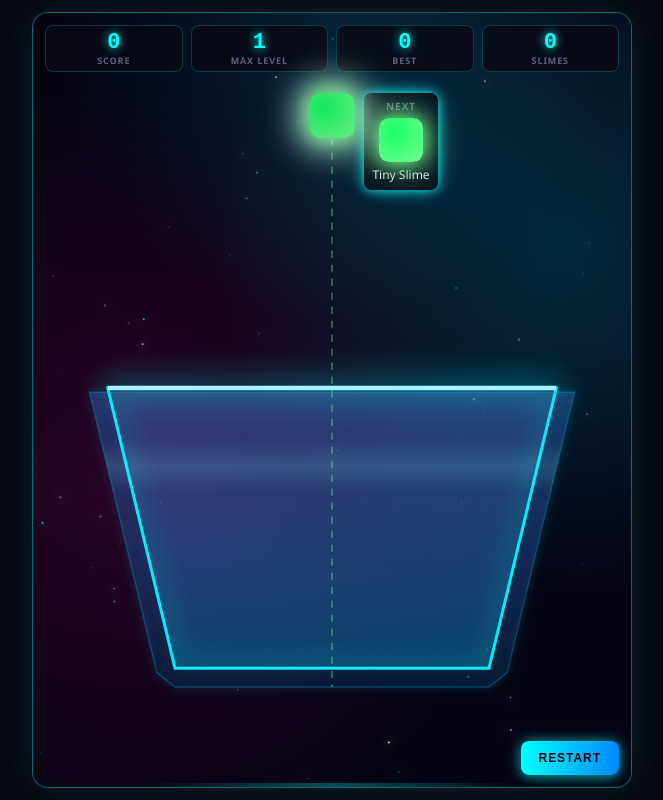
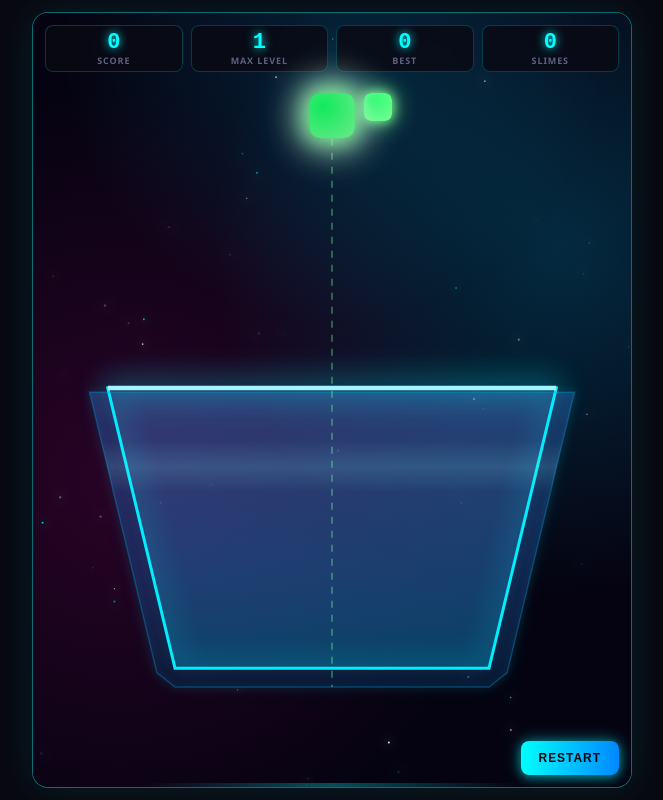
Before and after one commit to Yurashk/slime-cosmo, a website built with Vite: page index.html in a window 1280 px wide. Shown: the whole page, without its empty margins (308-971 px from the left). Built offline with nearby package versions, Linux system fonts and the light colour scheme.

Commit message:
Minimal next-color square next to preview; remove containSlimes rescue; softer first-4 slimes; quieter merge blast

```diff
--- a/index.html
+++ b/index.html
@@ -37,9 +37,7 @@
         </div>
 
         <div id="next-slime-hud" class="next-slime-hud">
-          <span class="next-label">NEXT</span>
           <div id="next-slime-display" class="next-slime-display"></div>
-          <span id="next-slime-name" class="next-name">Micro Slime</span>
         </div>
 
         <button id="restart-btn" class="neon-btn restart-btn">RESTART</button>
--- a/src/SlimeConfig.js
+++ b/src/SlimeConfig.js
@@ -1,6 +1,6 @@
 export const MAX_SLIME_LEVEL = 128;
 export const BLAST_RADIUS = 150;
-export const BLAST_FORCE_MULTIPLIER = 0.04;
+export const BLAST_FORCE_MULTIPLIER = 0.03;
 export const MERGE_COOLDOWN = 100;
 
 export const IRIDESCENT_LEVEL = 12;
@@ -21,10 +21,10 @@ const LEVEL_THEMES = {
 };
 
 const BASE_CONFIGS = [
-  { level: 1, name: 'Micro Slime', radius: 18, chamfer: 6, density: 0.004, restitution: 0.32, friction: 0.35, scoreValue: 10 },
-  { level: 2, name: 'Tiny Slime', radius: 24, chamfer: 8, density: 0.005, restitution: 0.3, friction: 0.4, scoreValue: 30 },
-  { level: 3, name: 'Small Slime', radius: 31, chamfer: 10, density: 0.006, restitution: 0.27, friction: 0.45, scoreValue: 60 },
-  { level: 4, name: 'Medium Slime', radius: 39, chamfer: 12, density: 0.008, restitution: 0.24, friction: 0.5, scoreValue: 120 },
+  { level: 1, name: 'Micro Slime', radius: 18, chamfer: 6, density: 0.003, restitution: 0.5, friction: 0.25, scoreValue: 10 },
+  { level: 2, name: 'Tiny Slime', radius: 24, chamfer: 8, density: 0.004, restitution: 0.45, friction: 0.3, scoreValue: 30 },
+  { level: 3, name: 'Small Slime', radius: 31, chamfer: 10, density: 0.005, restitution: 0.4, friction: 0.35, scoreValue: 60 },
+  { level: 4, name: 'Medium Slime', radius: 39, chamfer: 12, density: 0.006, restitution: 0.35, friction: 0.4, scoreValue: 120 },
   { level: 5, name: 'Large Slime', radius: 48, chamfer: 14, density: 0.01, restitution: 0.2, friction: 0.55, scoreValue: 250 },
   { level: 6, name: 'Mega Slime', radius: 60, chamfer: 16, density: 0.014, restitution: 0.16, friction: 0.6, scoreValue: 500 }
 ];
--- a/src/main.js
+++ b/src/main.js
@@ -25,7 +25,6 @@ const highScoreEl = document.getElementById('high-score');
 const slimeCountEl = document.getElementById('slime-count');
 const nextSlimeDisplay = document.getElementById('next-slime-display');
 const nextSlimeHud = document.getElementById('next-slime-hud');
-const nextSlimeNameEl = document.getElementById('next-slime-name');
 const restartBtn = document.getElementById('restart-btn');
 const playAgainBtn = document.getElementById('play-again-btn');
 const gameOverOverlay = document.getElementById('game-over-overlay');
@@ -105,7 +104,6 @@ function init() {
   setupEventListeners();
   Events.on(engine, 'afterUpdate', dampenSlimeSpin);
   Events.on(engine, 'afterUpdate', handleCosmicAttraction);
-  Events.on(engine, 'afterUpdate', containSlimes);
   spawnNextSlime();
   updatePreview();
   updateHighScoreUI();
@@ -286,7 +284,7 @@ function updatePreviewPosition() {
 
   const previewSize = currentPreviewConfig ? currentPreviewConfig.radius * 2 * layoutScale : 40;
   const gap = 10;
-  const hudWidth = 60;
+  const hudWidth = 32;
   let hudLeft = clampedX + previewSize / 2 + gap;
   if (hudLeft + hudWidth > canvasRect.width - 6) {
     hudLeft = clampedX - previewSize / 2 - gap - hudWidth;
@@ -323,10 +321,9 @@ function spawnNextSlime() {
   }
   nextSlimeConfig = getRandomLowLevelSlime();
 
-  nextSlimeDisplay.style.borderRadius = '22%';
+  nextSlimeDisplay.style.borderRadius = '25%';
   nextSlimeDisplay.style.background = `radial-gradient(circle at 30% 30%, ${nextSlimeConfig.color}, ${nextSlimeConfig.glowColor})`;
-  nextSlimeDisplay.style.boxShadow = `0 0 20px ${nextSlimeConfig.glowColor}, 0 0 40px ${nextSlimeConfig.glowColor}`;
-  nextSlimeNameEl.textContent = nextSlimeConfig.name;
+  nextSlimeDisplay.style.boxShadow = `0 0 12px ${nextSlimeConfig.glowColor}, 0 0 24px ${nextSlimeConfig.glowColor}`;
 
   updatePreview();
   updatePreviewPosition();
@@ -357,7 +354,7 @@ function createSlime(x, y, config) {
   const side = config.radius * 2 * layoutScale;
   const body = Bodies.rectangle(x, y, side, side, {
     density: config.density,
-    restitution: Math.min(config.restitution, 0.38),
+    restitution: Math.min(config.restitution, 0.55),
     friction: 0.5,
     frictionAir: 0.05,
     frictionStatic: 0.5,
@@ -423,28 +420,6 @@ function bowlSafeHalfWidth(y) {
   if (span <= 0) return bowlHalfTop;
   const t = Math.max(0, Math.min(1, (bowlYBottom - y) / span));
   return bowlHalfBottom + t * (bowlHalfTop - bowlHalfBottom);
-}
-
-function containSlimes() {
-  const t = wallT();
-  for (const slime of slimes) {
-    if (slime.body.isRemoved) continue;
-    if (slime.body.plugin.mergeCooldown > 0) continue;
-    const pos = slime.body.position;
-    if (pos.y < bowlYTop + t) continue;
-    if (pos.y > bowlYBottom) continue;
-    const safe = Math.max(0, bowlSafeHalfWidth(pos.y) - slime.config.radius * layoutScale);
-    const limit = bowlCenterX + (pos.x >= bowlCenterX ? safe : -safe);
-    const over = pos.x >= bowlCenterX ? pos.x - limit : limit - pos.x;
-    if (over > 0) {
-      Body.setPosition(slime.body, { x: limit, y: pos.y });
-      const v = slime.body.velocity;
-      const outward = pos.x >= bowlCenterX ? 1 : -1;
-      const inward = -outward;
-      if (v.x * outward > 0) Body.setVelocity(slime.body, { x: v.x * inward * 0.4, y: Math.min(0, v.y) });
-      slime.body.angularVelocity *= 0.3;
-    }
-  }
 }
 
 function handleCosmicAttraction() {
@@ -693,7 +668,7 @@ function applyBlastWave(centerX, centerY, sourceLevel) {
       const lr = slimeConfig.radius;
       const slimeMass = lr * lr * 4 * slimeConfig.density;
 
-      const kick = (BLAST_FORCE_MULTIPLIER * sourceMass) / (slimeMass * slimeMass * (dist / 85 + 1)) * layoutScale;
+      const kick = (BLAST_FORCE_MULTIPLIER * sourceMass) / (slimeMass * slimeMass * (dist / 140 + 1)) * layoutScale;
       const cappedKick = Math.min(kick, MAX_SLIME_KICK * layoutScale);
       const force = cappedKick * slimeMass;
       const forceX = (dx / dist) * force;
@@ -784,7 +759,6 @@ function restartGame() {
   Events.on(engine, 'collisionStart', handleCollisionStart);
   Events.on(engine, 'afterUpdate', dampenSlimeSpin);
   Events.on(engine, 'afterUpdate', handleCosmicAttraction);
-  Events.on(engine, 'afterUpdate', containSlimes);
 
   nextSlimeConfig = null;
   spawnNextSlime();
--- a/style.css
+++ b/style.css
@@ -186,47 +186,21 @@ body::before {
   top: calc(12px + env(safe-area-inset-top) + 68px);
   left: 0;
   display: flex;
-  flex-direction: column;
   align-items: center;
-  gap: 4px;
   z-index: 5;
   pointer-events: none;
-  background: rgba(5,3,17,0.65);
-  padding: 6px 8px;
-  border-radius: 8px;
-  box-shadow: 0 0 12px var(--neon-cyan), 0 0 24px rgba(0,200,255,0.25);
 }
 .next-slime-hud.hidden { display: none !important; }
 
-.next-label {
-  font-size: clamp(8px, 1.3vw, 10px);
-  font-weight: 600;
-  letter-spacing: 0.1em;
-  text-transform: uppercase;
-  color: var(--text-dim);
-}
-
 .next-slime-display {
-  width: 44px;
-  height: 44px;
-  border-radius: 22%;
+  width: 28px;
+  height: 28px;
+  border-radius: 25%;
   background: radial-gradient(circle at 30% 30%, var(--neon-cyan), var(--neon-blue));
   box-shadow:
-    0 0 15px var(--neon-cyan),
-    0 0 30px var(--neon-cyan),
-    inset 0 -4px 12px rgba(0, 0, 0, 0.3);
-  animation: glow-pulse 2s ease-in-out infinite;
-}
-
-.next-name {
-  font-size: clamp(10px, 1.6vw, 12px);
-  font-weight: 500;
-  color: var(--text-primary);
-  text-align: center;
-  white-space: nowrap;
-  max-width: 180px;
-  overflow: hidden;
-  text-overflow: ellipsis;
+    0 0 8px var(--neon-cyan),
+    0 0 16px var(--neon-cyan),
+    inset 0 -3px 8px rgba(0, 0, 0, 0.3);
 }
 
 .restart-btn {
```
